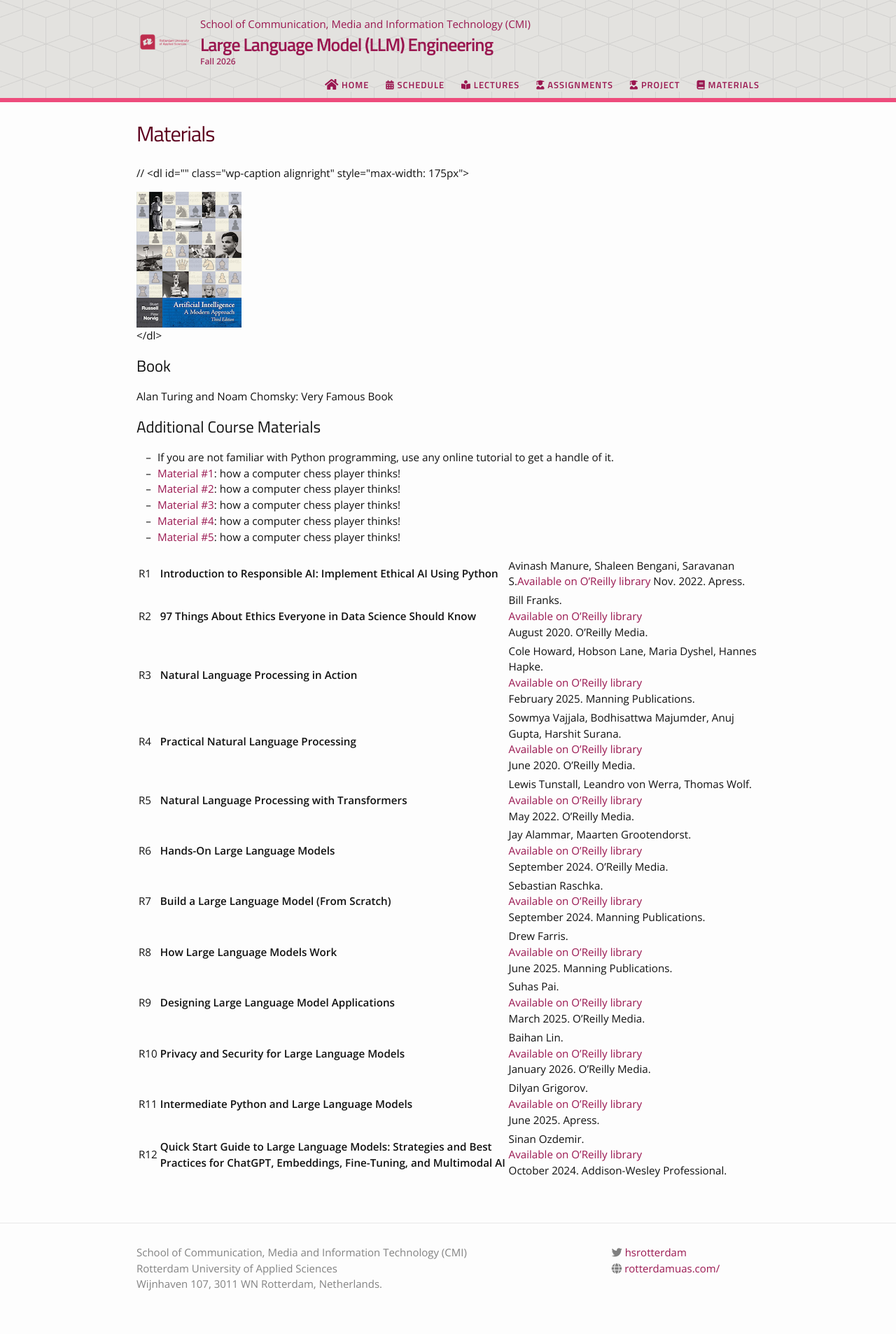
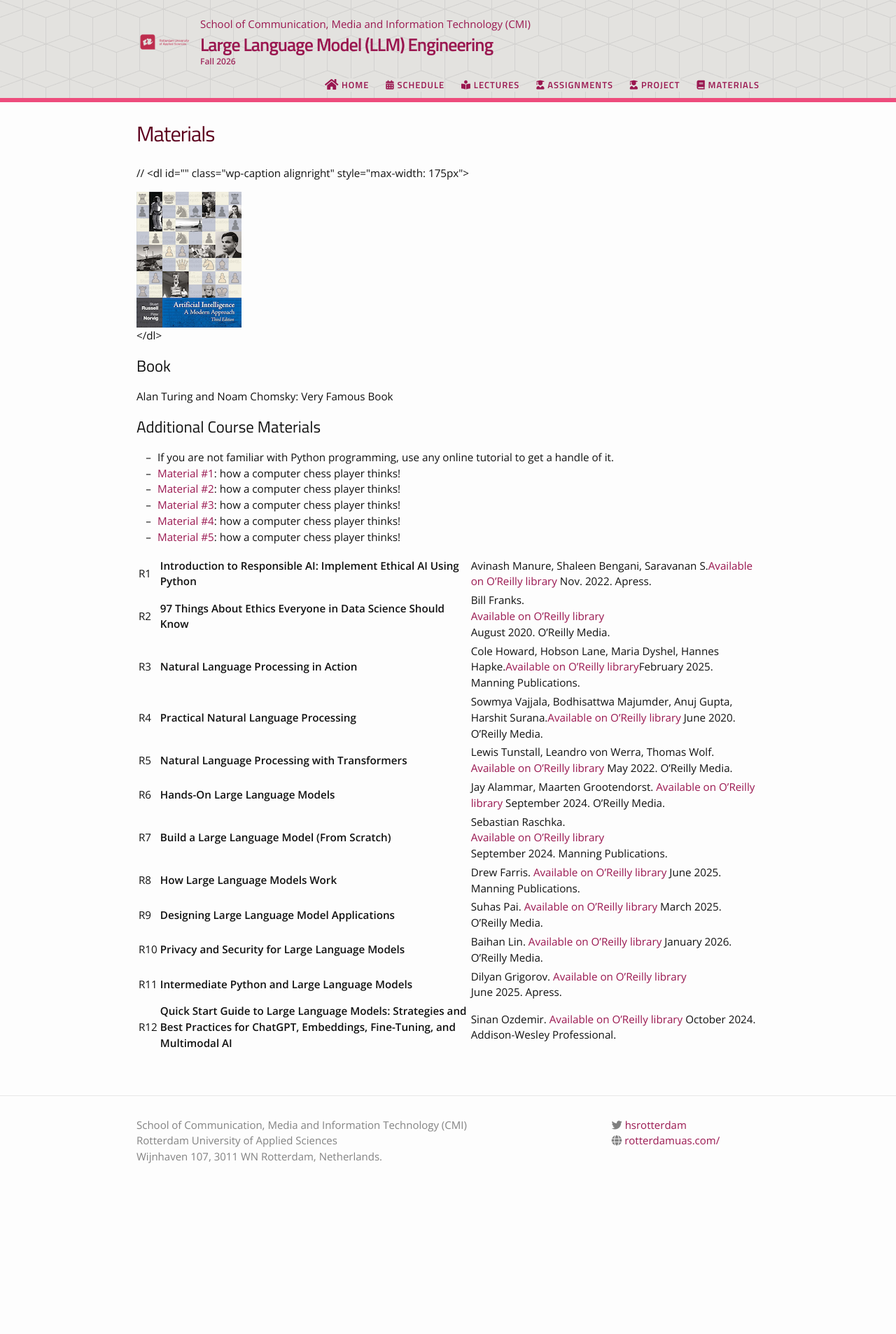
Before and after one commit to BabakBasharirad/llm-engineering, a Jekyll site: the page built from materials.md, in a window 1280 px wide. Shown: the whole page at 70% size. Built offline with Jekyll 4.4.1, drawn with Linux system fonts in a browser that asks for light colours; nearby versions of some CDN libraries; after the commit the page ends 1723 px from its top, so only the background shows below that.

```diff
--- a/materials.md
+++ b/materials.md
@@ -20,16 +20,15 @@ Alan Turing and Noam Chomsky: Very Famous Book
 * [Material #5](http://www.example.com/): how a computer chess player thinks!
 
 
-|-----|----------|---------|
 | R1 | **Introduction to Responsible AI: Implement Ethical AI Using Python** | Avinash Manure, Shaleen Bengani, Saravanan S.[Available on O’Reilly library](#) Nov. 2022. Apress. |
 | R2 | **97 Things About Ethics Everyone in Data Science Should Know** | Bill Franks.<br>[Available on O’Reilly library](#)<br>August 2020. O’Reilly Media. |
-| R3 | **Natural Language Processing in Action** | Cole Howard, Hobson Lane, Maria Dyshel, Hannes Hapke.<br>[Available on O’Reilly library](#)<br>February 2025. Manning Publications. |
-| R4 | **Practical Natural Language Processing** | Sowmya Vajjala, Bodhisattwa Majumder, Anuj Gupta, Harshit Surana.<br>[Available on O’Reilly library](#)<br>June 2020. O’Reilly Media. |
-| R5 | **Natural Language Processing with Transformers** | Lewis Tunstall, Leandro von Werra, Thomas Wolf.<br>[Available on O’Reilly library](#)<br>May 2022. O’Reilly Media. |
-| R6 | **Hands-On Large Language Models** | Jay Alammar, Maarten Grootendorst.<br>[Available on O’Reilly library](#)<br>September 2024. O’Reilly Media. |
+| R3 | **Natural Language Processing in Action** | Cole Howard, Hobson Lane, Maria Dyshel, Hannes Hapke.[Available on O’Reilly library](#)February 2025. Manning Publications. |
+| R4 | **Practical Natural Language Processing** | Sowmya Vajjala, Bodhisattwa Majumder, Anuj Gupta, Harshit Surana.[Available on O’Reilly library](#) June 2020. O’Reilly Media. |
+| R5 | **Natural Language Processing with Transformers** | Lewis Tunstall, Leandro von Werra, Thomas Wolf.<br>[Available on O’Reilly library](#) May 2022. O’Reilly Media. |
+| R6 | **Hands-On Large Language Models** | Jay Alammar, Maarten Grootendorst. [Available on O’Reilly library](#) September 2024. O’Reilly Media. |
 | R7 | **Build a Large Language Model (From Scratch)** | Sebastian Raschka.<br>[Available on O’Reilly library](#)<br>September 2024. Manning Publications. |
-| R8 | **How Large Language Models Work** | Drew Farris.<br>[Available on O’Reilly library](#)<br>June 2025. Manning Publications. |
-| R9 | **Designing Large Language Model Applications** | Suhas Pai.<br>[Available on O’Reilly library](#)<br>March 2025. O’Reilly Media. |
-| R10 | **Privacy and Security for Large Language Models** | Baihan Lin.<br>[Available on O’Reilly library](#)<br>January 2026. O’Reilly Media. |
-| R11 | **Intermediate Python and Large Language Models** | Dilyan Grigorov.<br>[Available on O’Reilly library](#)<br>June 2025. Apress. |
-| R12 | **Quick Start Guide to Large Language Models: Strategies and Best Practices for ChatGPT, Embeddings, Fine-Tuning, and Multimodal AI** | Sinan Ozdemir.<br>[Available on O’Reilly library](#)<br>October 2024. Addison-Wesley Professional. |
+| R8 | **How Large Language Models Work** | Drew Farris. [Available on O’Reilly library](#) June 2025. Manning Publications. |
+| R9 | **Designing Large Language Model Applications** | Suhas Pai. [Available on O’Reilly library](#) March 2025. O’Reilly Media. |
+| R10 | **Privacy and Security for Large Language Models** | Baihan Lin. [Available on O’Reilly library](#) January 2026. O’Reilly Media. |
+| R11 | **Intermediate Python and Large Language Models** | Dilyan Grigorov. [Available on O’Reilly library](#)<br>June 2025. Apress. |
+| R12 | **Quick Start Guide to Large Language Models: Strategies and Best Practices for ChatGPT, Embeddings, Fine-Tuning, and Multimodal AI** | Sinan Ozdemir. [Available on O’Reilly library](#) October 2024. Addison-Wesley Professional. |
```
